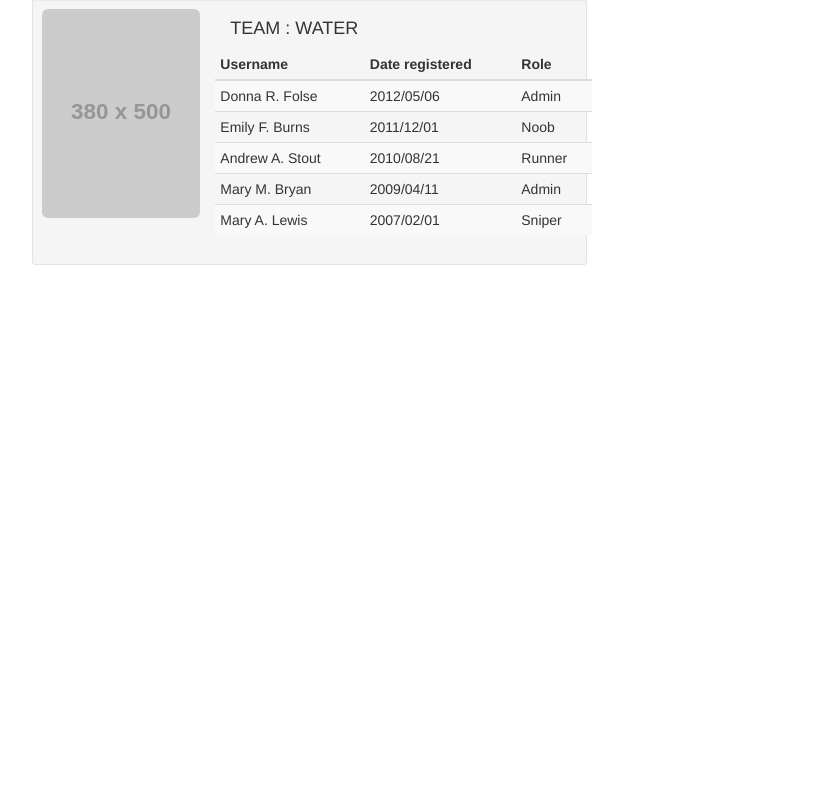
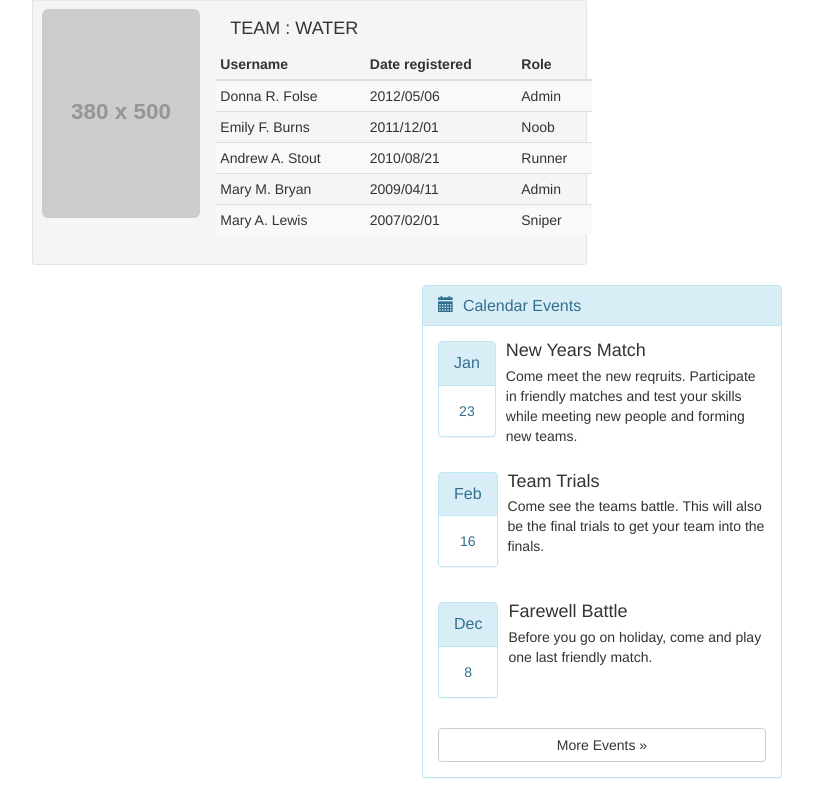
Before and after one commit to JohnVanSchalkwyk/prototypeSite, a PHP site: page /userprofile.html in a window 1280 px wide. Shown: the part 249-1047 px from the top of the page, without its empty margins (38-851 px from the left). Before the commit the page ends 514 px from the top, so only its background shows below. Run offline with PHP 8.4, Linux system fonts and the light colour scheme; grey boxes labelled with a size stand in for pictures from a placeholder-image service; some libraries are stand-ins or nearby versions.

Commit message:
added events calander

```diff
--- a/userprofile.html
+++ b/userprofile.html
@@ -141,7 +141,97 @@
 
 
     <!-- THE USER BADGES -->
+    <!-- ================================================================================ -->
 
+    <!-- Container, Row, and Column used for illustration purposes -->
+    <div class="container">
+        <div class="row">
+            <div class="col-md-4 col-md-offset-4 col-sm-6 col-sm-offset-3 col-xs-8 col-xs-offset-2">
+
+                <!-- Fluid width widget -->
+                <div class="panel panel-info">
+                    <div class="panel-heading">
+                        <h3 class="panel-title">
+                            <span class="glyphicon glyphicon-calendar"></span>  Calendar Events
+                        </h3>
+                    </div>
+                    <div class="panel-body">
+                        <ul class="media-list">
+                            <li class="media">
+                                <div class="media-left">
+                                    <div class="panel panel-info text-center date">
+                                        <div class="panel-heading month">
+                                            <span class="panel-title strong">
+                                            Jan
+                                        </span>
+                                        </div>
+                                        <div class="panel-body day text-info">
+                                            23
+                                        </div>
+                                    </div>
+                                </div>
+                                <div class="media-body">
+                                    <h4 class="media-heading">
+                                        New Years Match
+                                    </h4>
+                                    <p>
+                                        Come meet the new reqruits. Participate in friendly matches and test your skills while meeting new people and forming new teams.
+                                    </p>
+                                </div>
+                            </li>
+                            <li class="media">
+                                <div class="media-left">
+                                    <div class="panel panel-info text-center date">
+                                        <div class="panel-heading month">
+                                            <span class="panel-title strong">
+                                            Feb
+                                        </span>
+                                        </div>
+                                        <div class="panel-body text-info day">
+                                            16
+                                        </div>
+                                    </div>
+                                </div>
+                                <div class="media-body">
+                                    <h4 class="media-heading">
+                                        Team Trials
+                                    </h4>
+                                    <p>
+                                        Come see the teams battle. This will also be the final trials to get your team into the finals.
+                                    </p>
+                                </div>
+                            </li>
+                            <li class="media">
+                                <div class="media-left">
+                                    <div class="panel panel-info text-center date">
+                                        <div class="panel-heading month">
+                                            <span class="panel-title strong all-caps">
+                                            Dec
+                                        </span>
+                                        </div>
+                                        <div class="panel-body text-info day">
+                                            8
+                                        </div>
+                                    </div>
+                                </div>
+                                <div class="media-body">
+                                    <h4 class="media-heading">
+                                        Farewell Battle
+                                    </h4>
+                                    <p>
+                                        Before you go on holiday, come and play one last friendly match.
+                                    </p>
+                                </div>
+                            </li>
+                        </ul>
+                        <a href="#" class="btn btn-default btn-block">More Events »</a>
+                    </div>
+                </div>
+                <!-- End fluid width widget -->
+
+            </div>
+        </div>
+    </div>
 
 
 
```
Also changed, not shown: profilecreate.css (+21 -0 lines).
